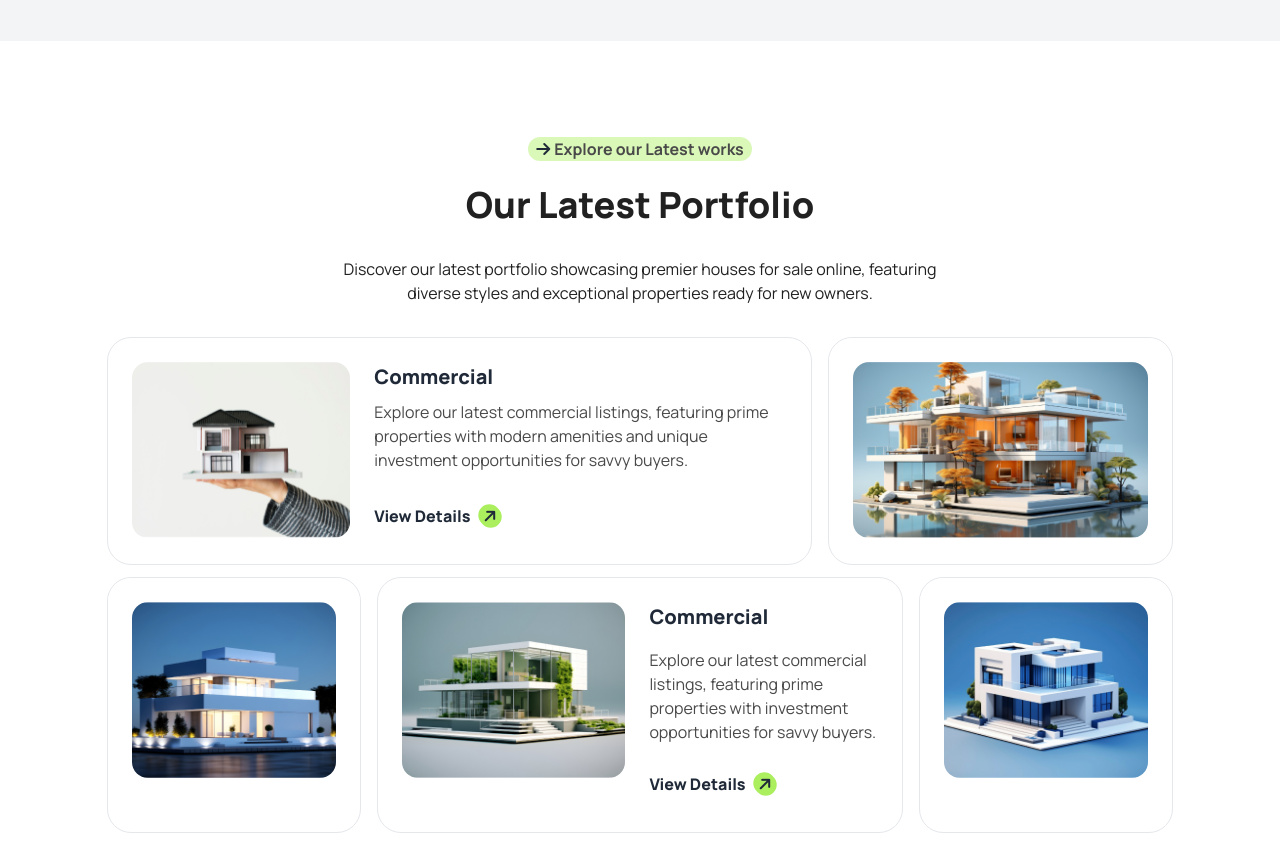
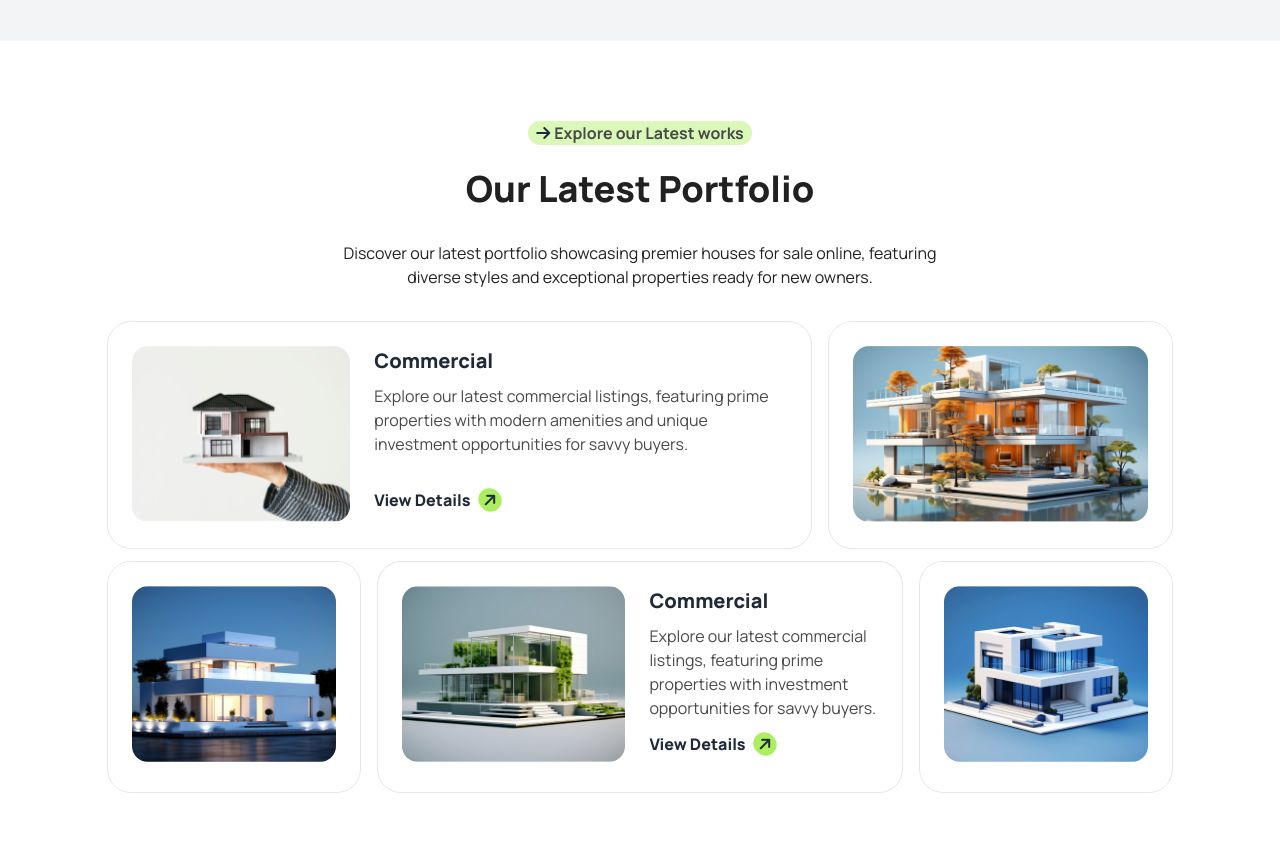
Before and after one commit to pritom-roy/Assignment-03, a plain HTML site: page index.html in a window 1280 px wide. Shown: the part 2060-2921 px from the top of the page. Before the commit the page ends 2893 px from the top, so only its background shows below. Drawn offline with nearby package versions, Linux system fonts and the light colour scheme.

Commit message:
few adjustment on Portfolio section

```diff
--- a/index.html
+++ b/index.html
@@ -222,8 +222,8 @@
             </div>
         </section>
         <!-- Our Portfolio -->
-        <section class="bg-gray-100 lg:bg-white lg:mt-24">
-            <div class="lg:w-10/12 w-11/12 mx-auto">
+        <section class="bg-gray-100 lg:bg-white lg:mt-20 lg:mb-10">
+            <div class="lg:w-10/12 w-11/12 mx-auto pb-7">
                 <div class="flex justify-center mb-6">
                     <div class="bg-primary_light inline-flex px-2 py-0 rounded-2xl items-center">
                         <i class="fa-solid fa-arrow-right"></i>
@@ -328,8 +328,8 @@
                                     class="h-44 w-full rounded-2xl object-cover">
                             </div>
                             <div class="lg:w-3/5 lg:pl-6">
-                                <h2 class="text-[1.25rem] font-extrabold pt-3 lg:pt-0">Commercial</h2>
-                                <p class="text-textc text-base lg:p-0 py-2 lg:py-4">Explore our latest commercial
+                                <h2 class="text-[1.25rem] font-extrabold pt-3 lg:pt-0 lg:pb-2">Commercial</h2>
+                                <p class="text-textc text-base lg:p-0 py-2">Explore our latest commercial
                                     listings,
                                     featuring prime
                                     properties with investment opportunities for savvy
```
